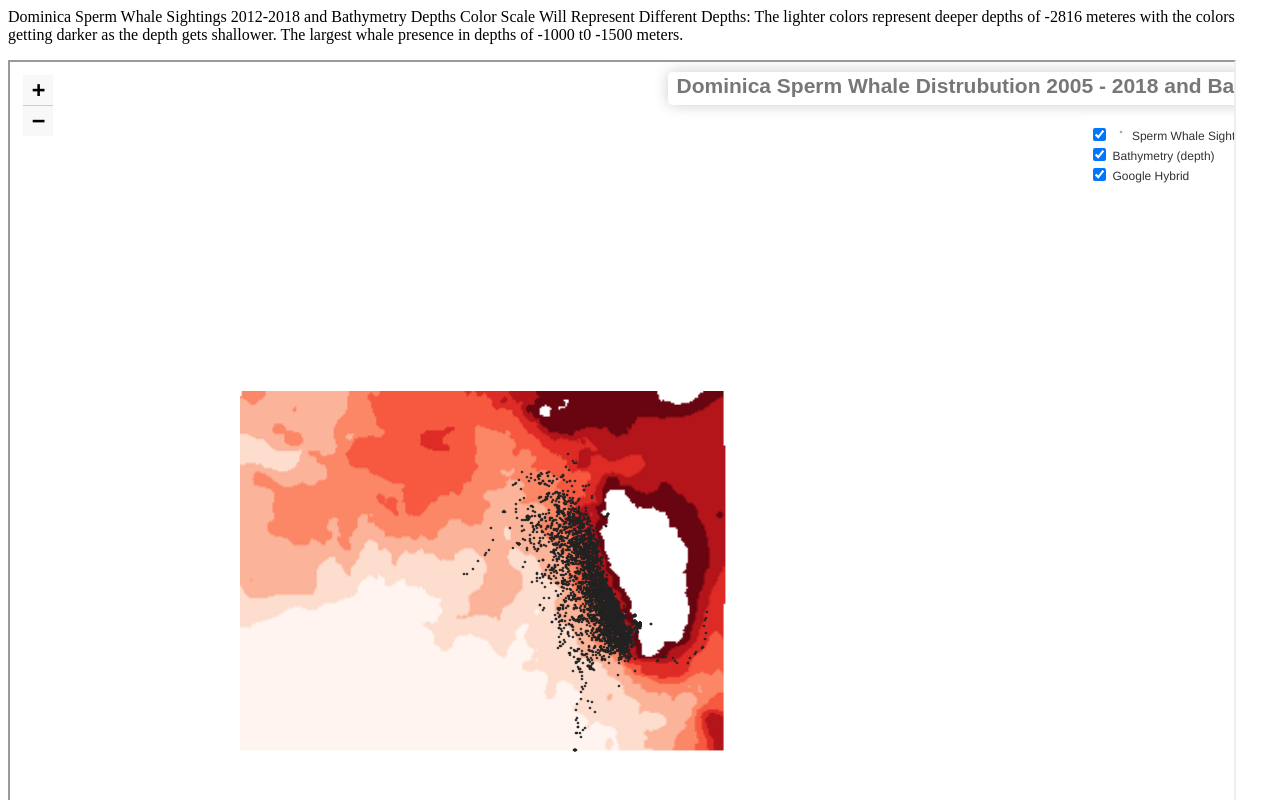
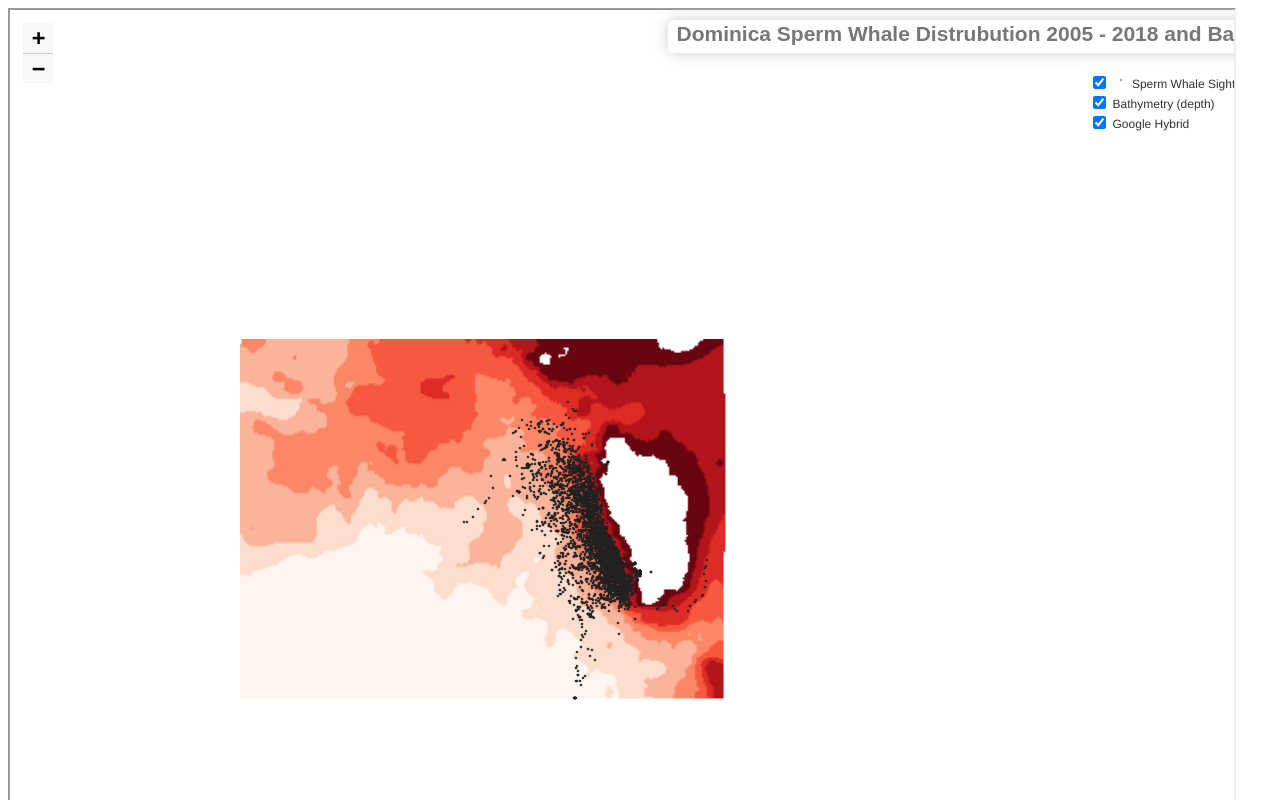
Before and after one commit to calliesteffen/ESM267-web, a plain HTML site: page index.html in a window 1280 px wide. Shown: the top 800 px of the page. Drawn offline with Linux system fonts and the light colour scheme.

Commit message:
final commit

```diff
--- a/index.html
+++ b/index.html
@@ -1,5 +1,4 @@
-<p>Dominica Sperm Whale Sightings 2012-2018 and Bathymetry Depths
-Color Scale Will Represent Different Depths: The lighter colors represent deeper depths of -2816 meteres with the colors getting darker as the depth gets shallower. The largest whale presence in depths of -1000 t0 -1500 meters. </p>
+
 
 <iframe
     marginheight=0
```
